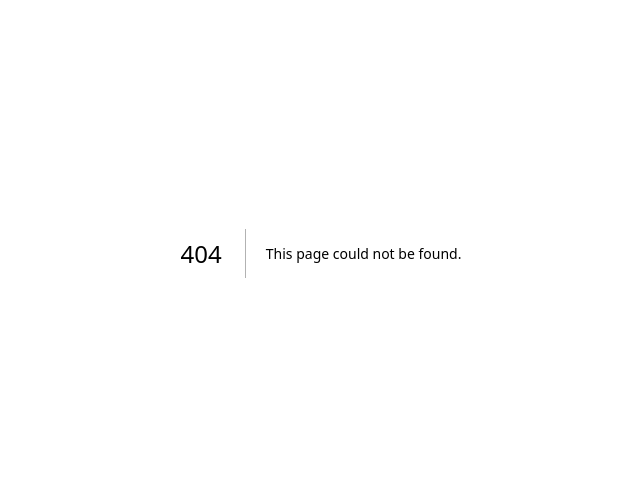
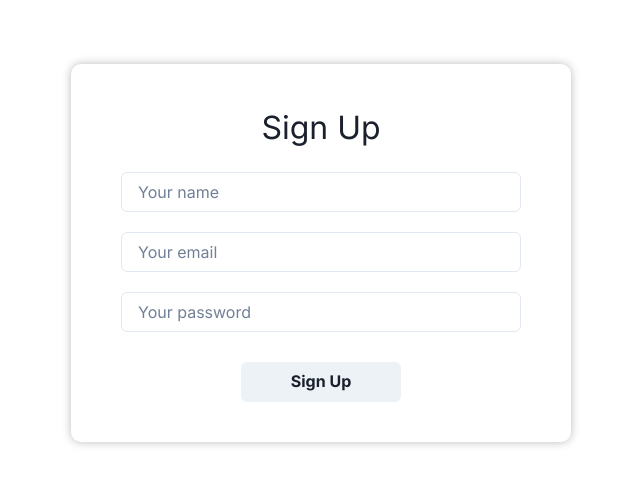
Before and after one commit to mohammadfurqanofficial/cryptocurrency_frontend, a Next.js app: page /signup in a window 1280 px wide. Before the commit this address had no page. Shown: the part 147-632 px from the top of the page, without its empty margins (319-959 px from the left). Built offline with nearby package versions, Linux system fonts and the light colour scheme; no server answers.

Commit message:
updated index and add new signup page

```diff
--- /dev/null
+++ b/src/pages/signup.tsx
@@ -0,0 +1,89 @@
+// src/pages/Signup.tsx
+
+import { Button, Flex, FormControl, Input, Text } from "@chakra-ui/react";
+import { FormEvent, useState } from "react";
+import Router from "next/router";
+import toast, { Toaster } from "react-hot-toast";
+import { api } from "../services/apiClient";
+import { SEO } from "../SEO";
+
+export default function Signup() {
+  const [name, setName] = useState("");
+  const [email, setEmail] = useState("");
+  const [password, setPassword] = useState("");
+
+  async function handleSubmit(e: FormEvent) {
+    e.preventDefault();
+
+    // Input validation
+    if (!name || !email || !password) {
+      toast.error("Please fill in all fields.");
+      return;
+    }
+
+    try {
+      const { status } = await api.post("/auth/signup", {
+        name,
+        email,
+        password,
+      });
+
+      if (status === 201) {
+        toast.success("Signup successful! Redirecting to login...");
+        setTimeout(() => {
+          Router.push("/login");
+        }, 2000);
+      } else {
+        toast.error("Signup failed. Please try again.");
+      }
+    } catch (e) {
+      toast.error("Signup failed. Please try again.");
+      console.error(e);
+    }
+  }
+
+  return (
+    <Flex w="100%" h="100vh" align="center" justify="center">
+      <SEO description="Signup" />
+      <Toaster />
+      <Flex
+        w="500px"
+        h="auto"
+        boxShadow={"0 0 10px #bbb"}
+        textAlign={"center"}
+        flexDir="column"
+        py="40px"
+        px="50px"
+        bg="dark"
+        borderRadius={"10px"}
+      >
+        <Text fontSize="32px">Sign Up</Text>
+        <FormControl as="form" onSubmit={handleSubmit}>
+          <Input
+            mb="20px"
+            mt="20px"
+            placeholder="Your name"
+            value={name}
+            onChange={(e) => setName(e.target.value)}
+          />
+          <Input
+            mb="20px"
+            placeholder="Your email"
+            value={email}
+            onChange={(e) => setEmail(e.target.value)}
+          />
+          <Input
+            type="password"
+            mb="30px"
+            placeholder="Your password"
+            value={password}
+            onChange={(e) => setPassword(e.target.value)}
+          />
+          <Button type="submit" w="40%">
+            Sign Up
+          </Button>
+        </FormControl>
+      </Flex>
+    </Flex>
+  );
+}
```
